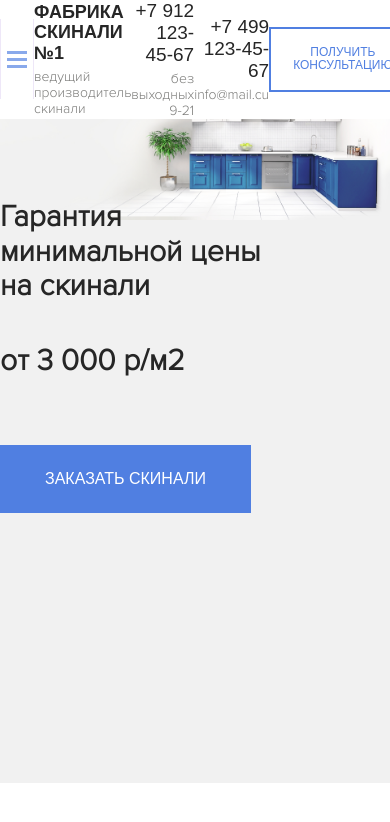
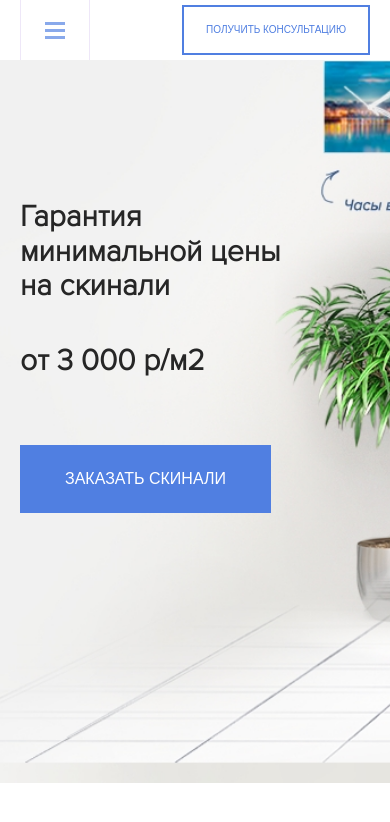
Before and after one commit to webdevmurad/kitchen_skinali.io, a plain HTML site: page index.html in a window 390 px wide. Drawn offline with Linux system fonts and the light colour scheme.

Commit message:
Адаптировал шапку и нав. панель

```diff
--- a/sass/_grid.sass
+++ b/sass/_grid.sass
@@ -3,3 +3,13 @@
 .container
     max-width: 1170px
     margin: auto
+@media (max-width: 1199px)
+    .container
+        max-width: 960px
+@media (max-width: 991px)
+    .container
+        max-width: 750px
+@media (max-width: 768px)
+    .container
+        max-width: 100%
+        padding: 0 20px
--- a/sass/_interface.sass
+++ b/sass/_interface.sass
@@ -19,3 +19,7 @@ body
     background-color: $primary
     color: #fff
     +bold
+
+@media (max-width: 576px)
+    .button-o
+        font-size: 10px
--- a/sass/blocks/_hero.sass
+++ b/sass/blocks/_hero.sass
@@ -11,3 +11,7 @@
         margin-bottom: 67px
         font-size: 30px
         font-weight: 700
+@media (max-width: 991px)
+    .hero
+        background-size: cover
+        background-position: top left 30%
--- a/sass/blocks/_navbar.sass
+++ b/sass/blocks/_navbar.sass
@@ -9,7 +9,6 @@
         display: flex
         align-items: center
         justify-content: space-between
-        min-height: 80px
     &__mobile, &__landline
         text-align: right
     &__phone
@@ -34,7 +33,7 @@
     background-color: $primary
     color: #fff
     transition: 0.2s
-    transform: translateY(-100%)
+    transform: translateY(-200%)
     &_active
         transform:  translateY(0)
     &__nav
@@ -75,3 +74,18 @@
         display: block
         font-size: 14px
         color: $text-color-light
+@media (max-width: 991px)
+    .navbar
+        &__mobile, &__landline
+            display: none
+@media (max-width: 576px)
+    .logo
+        display: none
+    .menu
+        top: 60px
+        &-button
+            height: 60px
+        &__nav
+            flex-direction: column
+        &__link
+            margin-bottom: 20px
```
Also changed, not shown: css/style.css, 1 other file.
